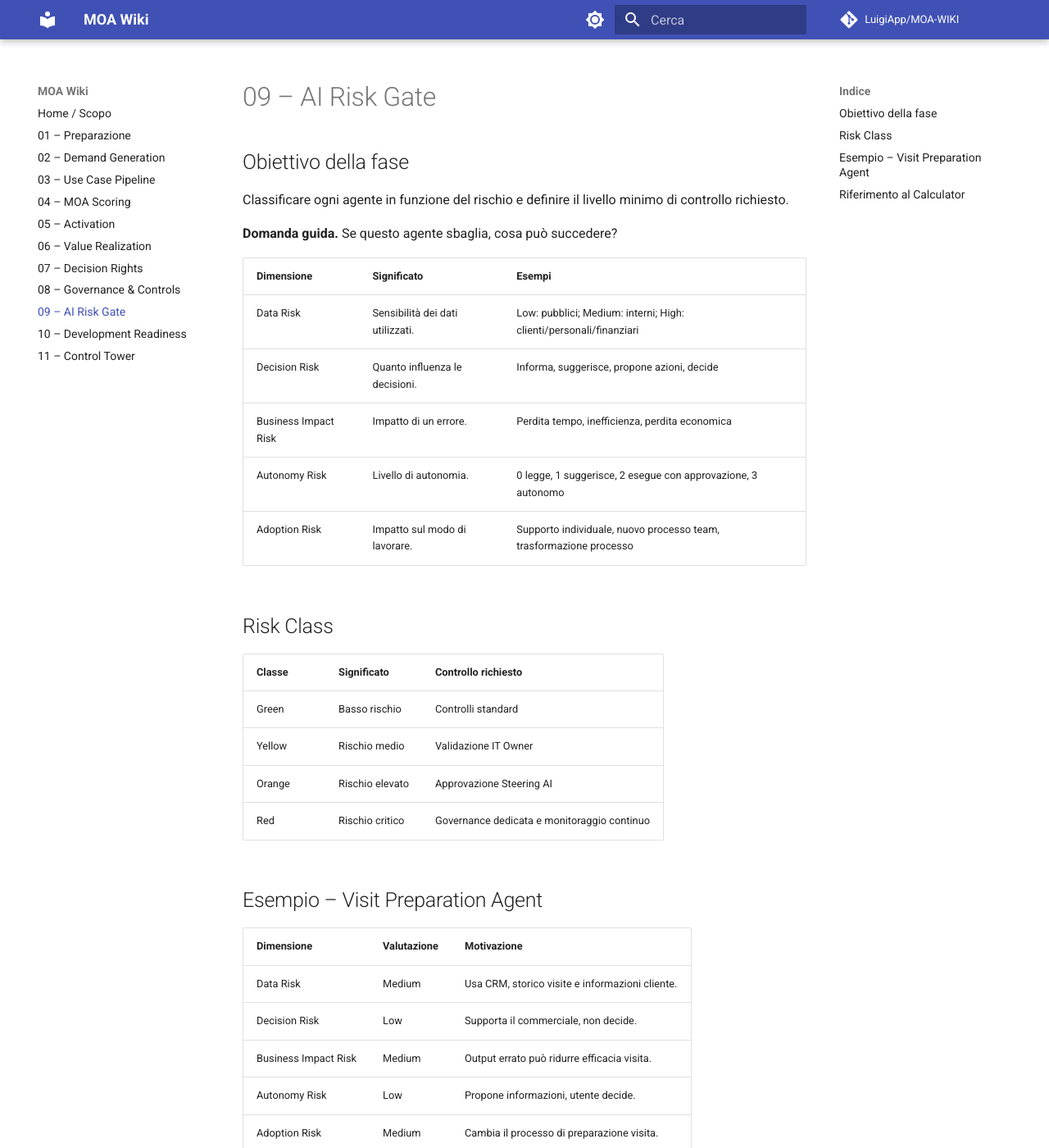
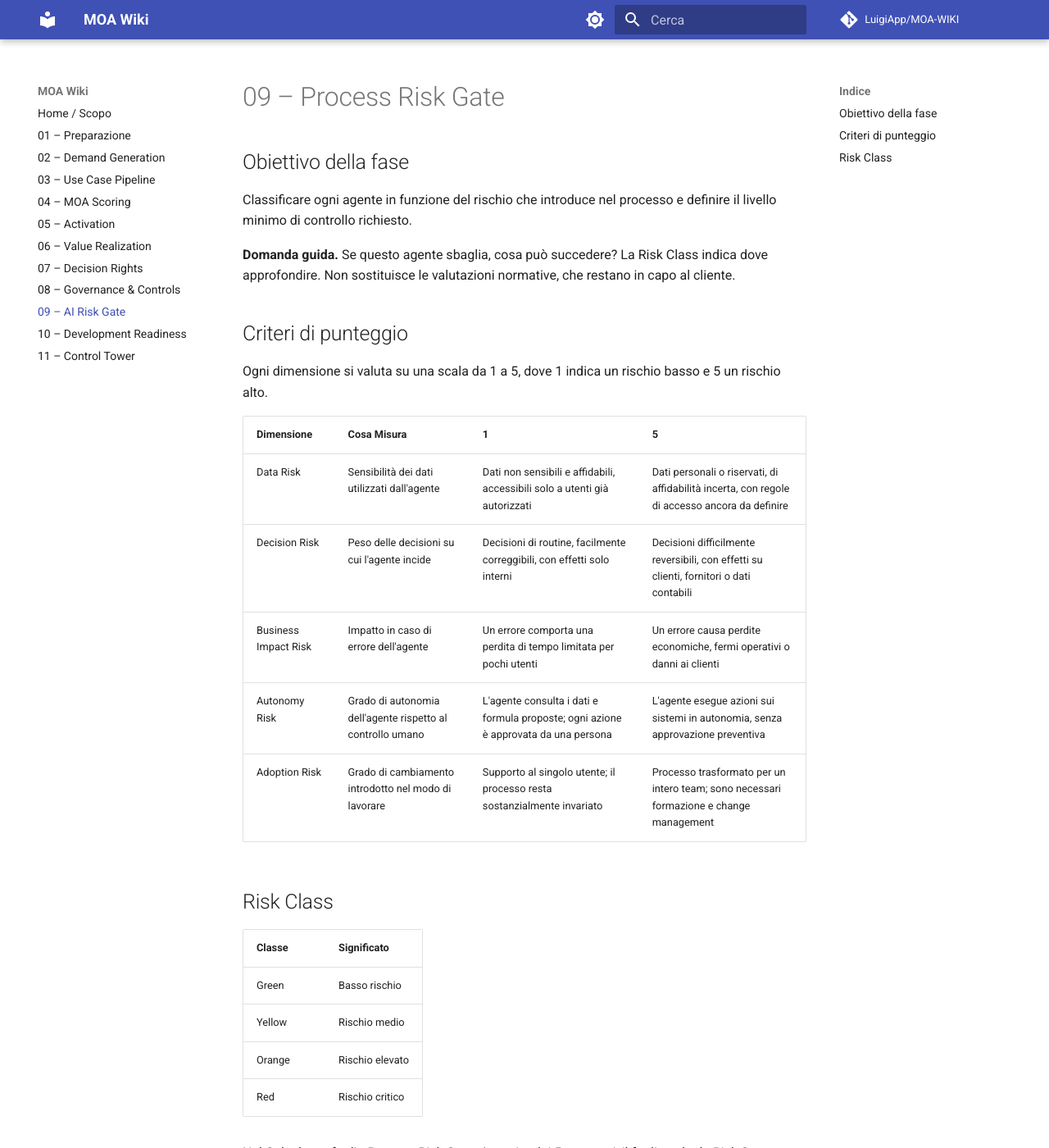
Before and after one commit to LuigiApp/MOA-WIKI, an MkDocs documentation site: the page built from docs/09-ai-risk-gate.md, in a window 1280 px wide and 1400 px high. Shown: the whole window at 82% size. Built offline with MkDocs 1.6.1 and Material for MkDocs 9.7.7, drawn with Linux system fonts in a browser that asks for light colours; comment, search, counter and statistics services are not loaded; some of the changed text lies outside the part shown.

Commit message:
Update 09-ai-risk-gate.md

```diff
--- a/docs/09-ai-risk-gate.md
+++ b/docs/09-ai-risk-gate.md
@@ -1,40 +1,30 @@
-# 09 – AI Risk Gate
+# 09 – Process Risk Gate
 
 ## Obiettivo della fase
 
-Classificare ogni agente in funzione del rischio e definire il livello minimo di controllo richiesto.
+Classificare ogni agente in funzione del rischio che introduce nel processo e definire il livello minimo di controllo richiesto.
 
 **Domanda guida.** Se questo agente sbaglia, cosa può succedere?
+La Risk Class indica dove approfondire. Non sostituisce le valutazioni normative, che restano in capo al cliente.
 
-| Dimensione | Significato | Esempi |
-| --- | --- | --- |
-| Data Risk | Sensibilità dei dati utilizzati. | Low: pubblici; Medium: interni; High: clienti/personali/finanziari |
-| Decision Risk | Quanto influenza le decisioni. | Informa, suggerisce, propone azioni, decide |
-| Business Impact Risk | Impatto di un errore. | Perdita tempo, inefficienza, perdita economica |
-| Autonomy Risk | Livello di autonomia. | 0 legge, 1 suggerisce, 2 esegue con approvazione, 3 autonomo |
-| Adoption Risk | Impatto sul modo di lavorare. | Supporto individuale, nuovo processo team, trasformazione processo |
+## Criteri di punteggio
+Ogni dimensione si valuta su una scala da 1 a 5, dove 1 indica un rischio basso e 5 un rischio alto.
+
+| Dimensione | Cosa Misura | 1| 5 |
+| --- | --- | --- | --- |
+| Data Risk | Sensibilità dei dati utilizzati dall'agente | Dati non sensibili e affidabili, accessibili solo a utenti già autorizzati | Dati personali o riservati, di affidabilità incerta, con regole di accesso ancora da definire |
+| Decision Risk | Peso delle decisioni su cui l'agente incide | Decisioni di routine, facilmente correggibili, con effetti solo interni | Decisioni difficilmente reversibili, con effetti su clienti, fornitori o dati contabili |
+| Business Impact Risk | Impatto in caso di errore dell'agente | Un errore comporta una perdita di tempo limitata per pochi utenti | Un errore causa perdite economiche, fermi operativi o danni ai clienti |
+| Autonomy Risk | Grado di autonomia dell'agente rispetto al controllo umano   | L'agente consulta i dati e formula proposte; ogni azione è approvata da una persona | L'agente esegue azioni sui sistemi in autonomia, senza approvazione preventiva |
+| Adoption Risk | Grado di cambiamento introdotto nel modo di lavorare | Supporto al singolo utente; il processo resta sostanzialmente invariato | Processo trasformato per un intero team; sono necessari formazione e change management |
 
 ## Risk Class
 
-| Classe | Significato | Controllo richiesto |
-| --- | --- | --- |
-| Green | Basso rischio | Controlli standard |
-| Yellow | Rischio medio | Validazione IT Owner |
-| Orange | Rischio elevato | Approvazione Steering AI |
-| Red | Rischio critico | Governance dedicata e monitoraggio continuo |
+| Classe | Significato |
+| --- | --- |
+| Green | Basso rischio |
+| Yellow | Rischio medio |
+| Orange | Rischio elevato |
+| Red | Rischio critico |
 
-## Esempio – Visit Preparation Agent
-
-| Dimensione | Valutazione | Motivazione |
-| --- | --- | --- |
-| Data Risk | Medium | Usa CRM, storico visite e informazioni cliente. |
-| Decision Risk | Low | Supporta il commerciale, non decide. |
-| Business Impact Risk | Medium | Output errato può ridurre efficacia visita. |
-| Autonomy Risk | Low | Propone informazioni, utente decide. |
-| Adoption Risk | Medium | Cambia il processo di preparazione visita. |
-
-Risk Class suggerita: Yellow – Medium Risk
-
-## Riferimento al Calculator
-
-Nel foglio AI Risk Gate ogni use case occupa una riga.Le dimensioni di rischio vengono valutate attraverso Data Risk, Decision Risk, Business Impact Risk,Autonomy Risk e Adoption Risk.Il Risk Score e la Risk Class vengono calcolati e utilizzati dalle successive attività di Governance & Controls.
+Nel Calculator: foglio Process Risk Gate. A partire dai 5 punteggi, il foglio calcola Risk Score e Risk Class.
```
